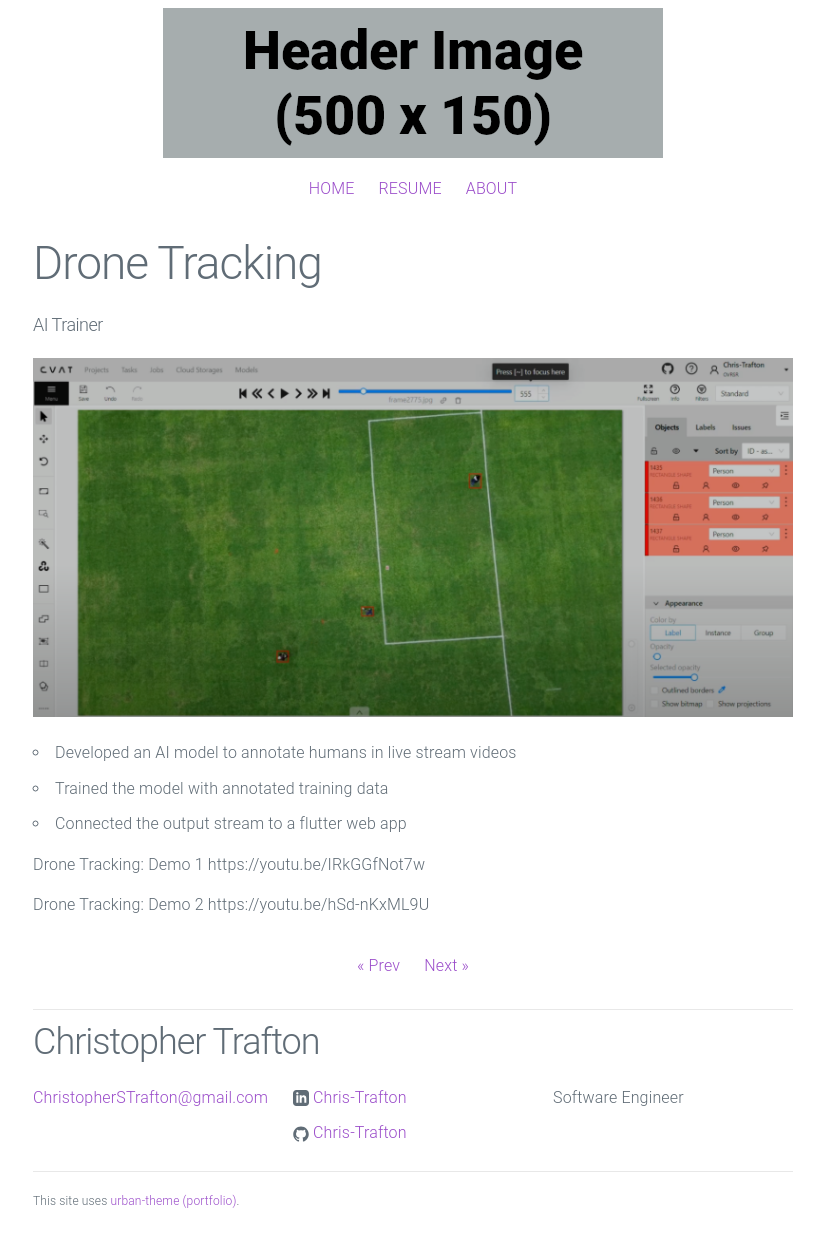
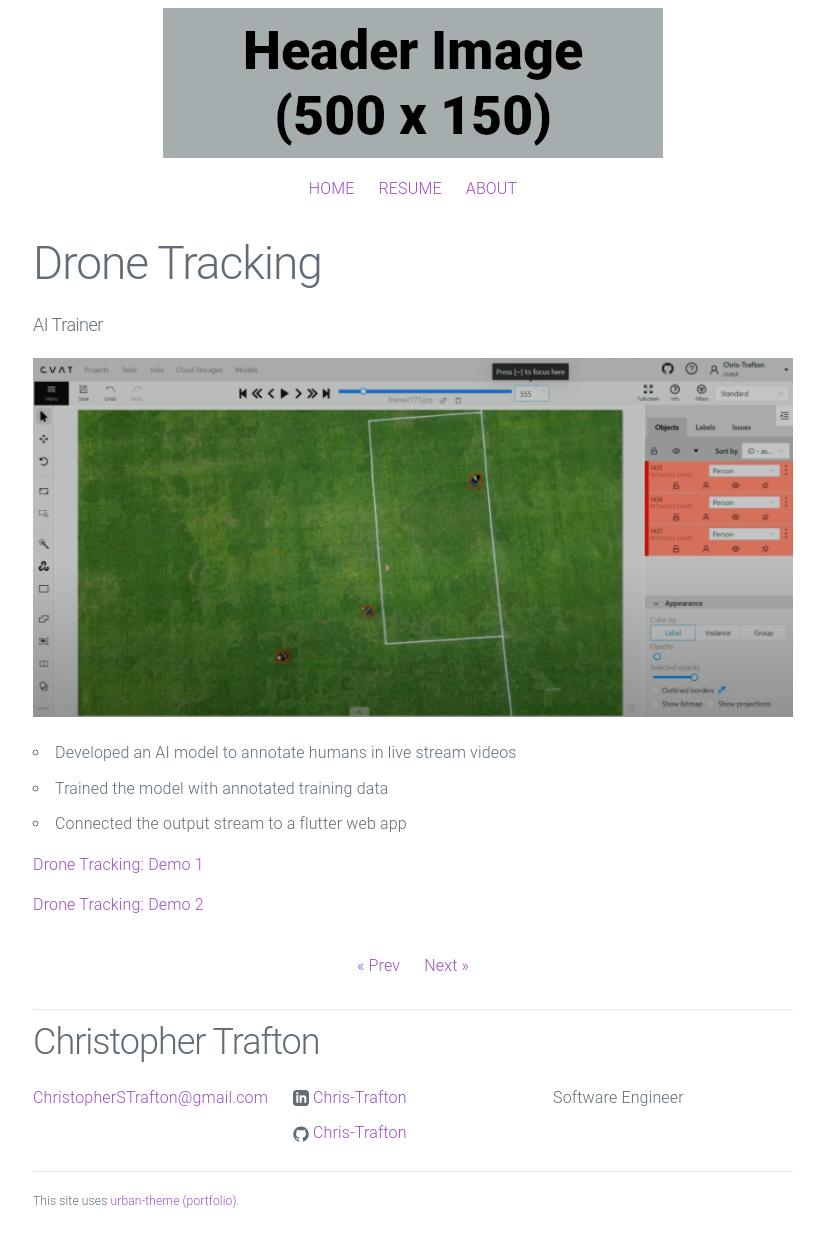
Before and after one commit to Chris-Trafton/Chris-Trafton.github.io, a Jekyll site: the page built from _posts/2024-04-01-dronetracking.md, in a window 1280 px wide. Shown: the whole page, without its empty margins (227-1051 px from the left). Built offline with Jekyll 4.4.1, drawn with Linux system fonts in a browser that asks for light colours.

Commit message:
fixed videos on dronetracking

```diff
--- a/_posts/2024-04-01-dronetracking.md
+++ b/_posts/2024-04-01-dronetracking.md
@@ -12,8 +12,6 @@ preview: /assets/dronetrackingpreview.png
 - Trained the model with annotated training data
 - Connected the output stream to a flutter web app
 
-Drone Tracking: Demo 1
-https://youtu.be/IRkGGfNot7w
+[Drone Tracking: Demo 1](https://youtu.be/IRkGGfNot7w)
 
-Drone Tracking: Demo 2
-https://youtu.be/hSd-nKxML9U
+[Drone Tracking: Demo 2](https://youtu.be/hSd-nKxML9U)
```
